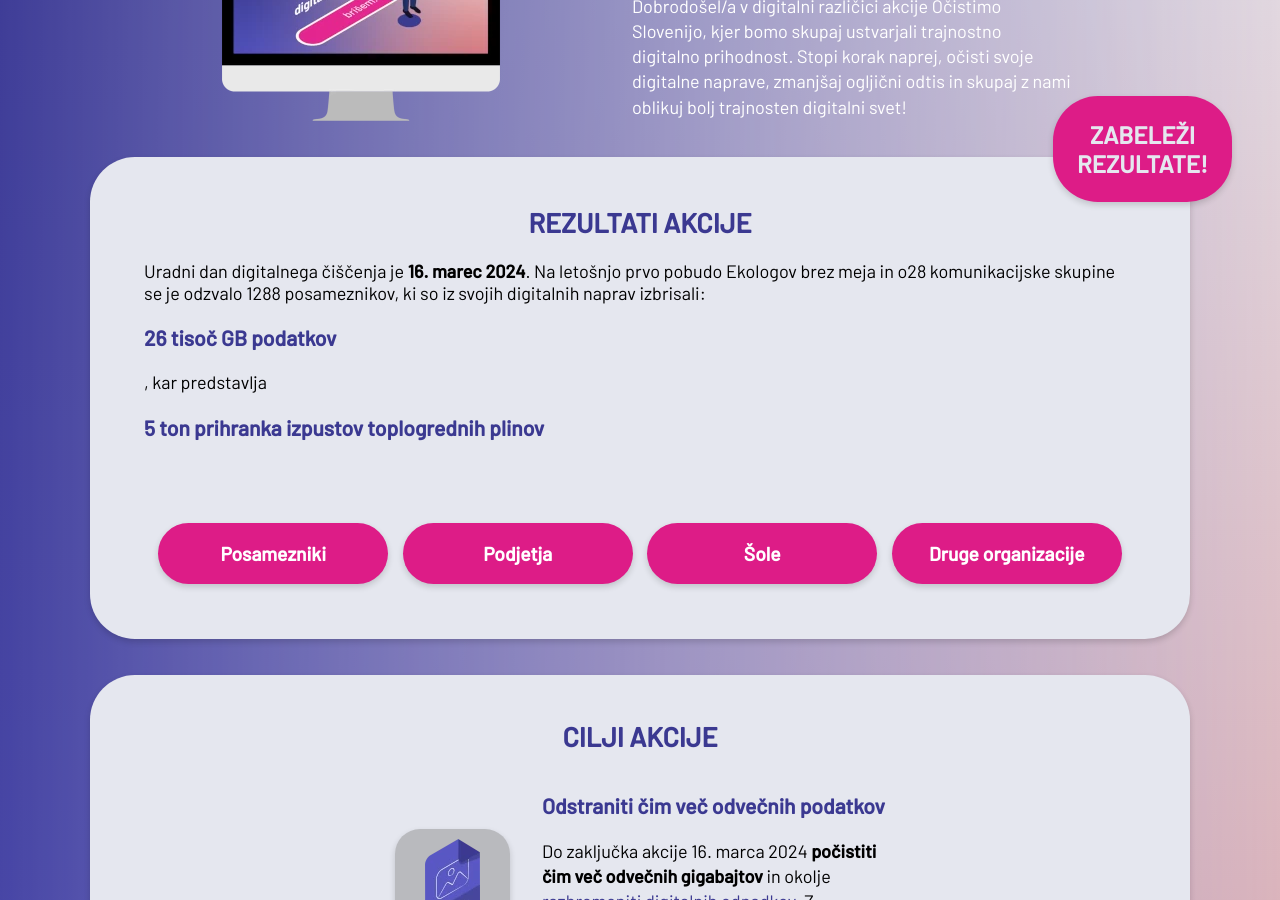
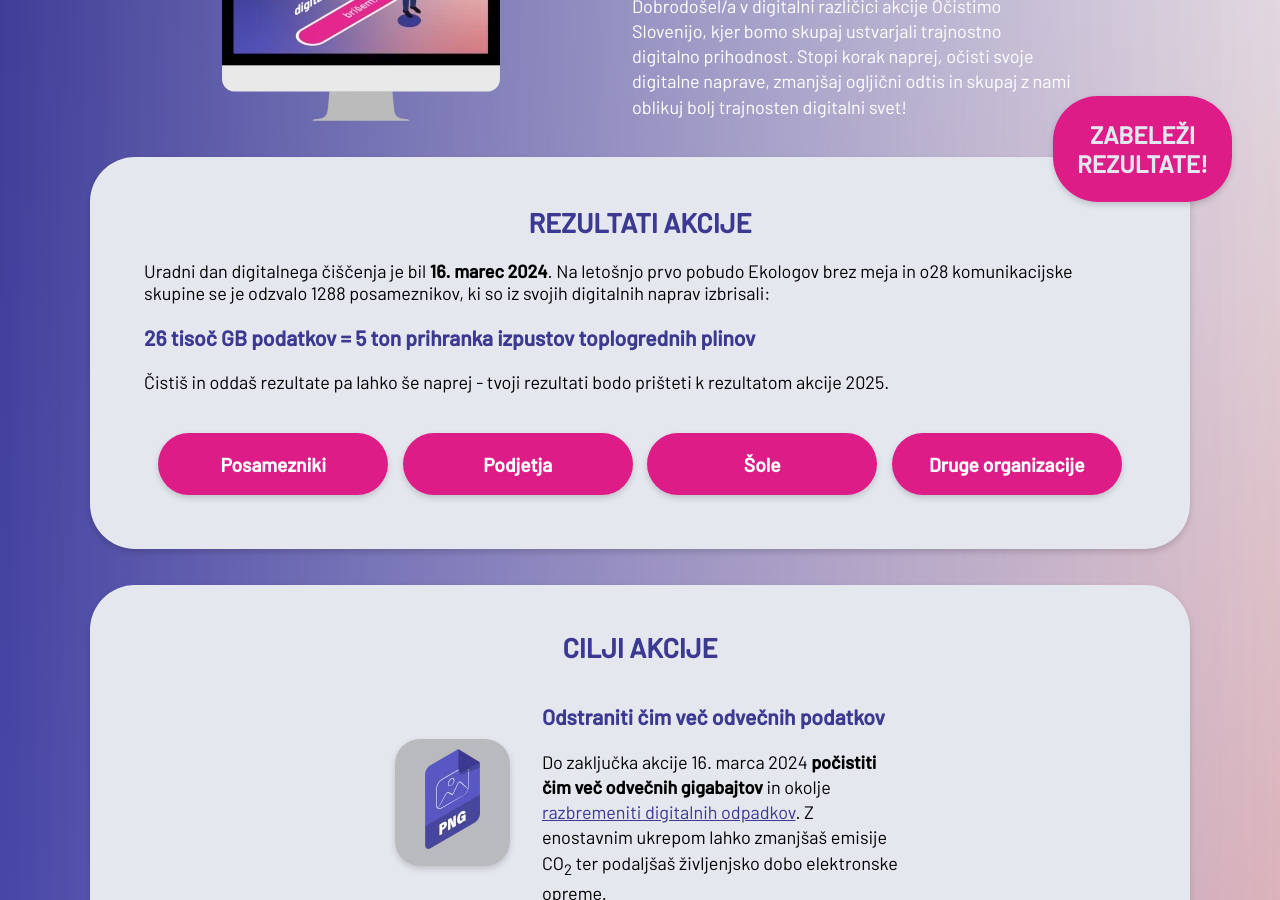
Before and after one commit to ewba/dcd-si, a Jekyll site: the page built from index.md, in a window 1280 px wide and 900 px high, scrolled down 386 px. Built offline with Jekyll 4.4.1, drawn with Linux system fonts in a browser that asks for light colours.

Commit message:
Update index.md

```diff
--- a/index.md
+++ b/index.md
@@ -21,14 +21,14 @@ co2: "0,03"
 <div class="block" style="min-height: 14.5rem;">
 <h2>Rezultati akcije</h2>
 
-Uradni dan digitalnega čiščenja je <strong>16. marec 2024</strong>. Na letošnjo prvo pobudo Ekologov brez meja in o28 komunikacijske skupine se je odzvalo 1288 posameznikov, ki so iz svojih digitalnih naprav izbrisali:
+Uradni dan digitalnega čiščenja je bil <strong>16. marec 2024</strong>. Na letošnjo prvo pobudo Ekologov brez meja in o28 komunikacijske skupine se je odzvalo 1288 posameznikov, ki so iz svojih digitalnih naprav izbrisali:
 
-<h3>26 tisoč GB podatkov</h3>, kar predstavlja <h3> 5 ton prihranka izpustov toplogrednih plinov</h3>
+<h3>26 tisoč GB podatkov = 5 ton prihranka izpustov toplogrednih plinov</h3>
+
+Čistiš in oddaš rezultate pa lahko še naprej - tvoji rezultati bodo prišteti k rezultatom akcije 2025.
 
 <br><br>
-
 {% include sodeluj.html %}
-
 </div>
 
 <div class="block para" style="padding-bottom: 2.5rem">
```
